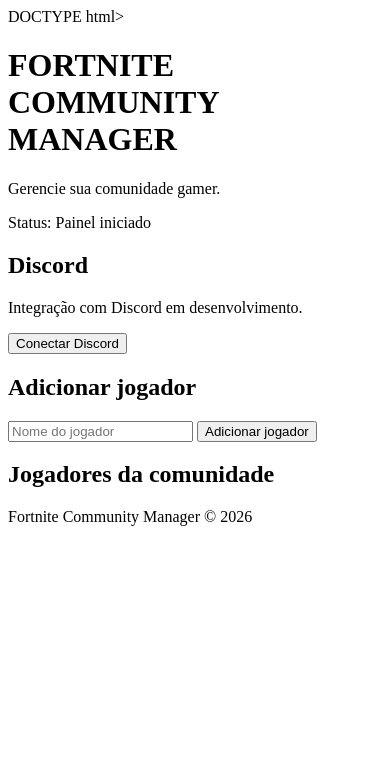
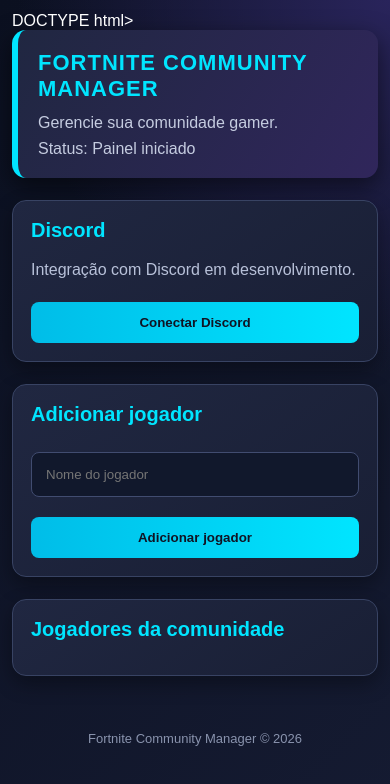
Before and after one commit to LeaoOliveira10-bit/fortnite-community, a plain HTML site: page index.html in a window 390 px wide. Drawn offline with Linux system fonts and the light colour scheme.

Commit message:
Atualizar o style.css

```diff
--- a/style.css
+++ b/style.css
@@ -1,6 +1,90 @@
 
-/* RANKING E SELEÇÃO DE JOGADORES */
+/* FORTNITE COMMUNITY MANAGER - V2 */
 
+* {
+  box-sizing: border-box;
+  margin: 0;
+  padding: 0;
+}
+
+body {
+  min-height: 100vh;
+  padding: 24px;
+  background:
+    radial-gradient(circle at top right, #29245b, transparent 40%),
+    linear-gradient(135deg, #0b1020, #151b32);
+  color: #fff;
+  font-family: Arial, sans-serif;
+}
+
+/* CABEÇALHO */
+
+header {
+  padding: 30px;
+  background: linear-gradient(120deg, #202741, #30265b);
+  border-left: 6px solid #00e5ff;
+  border-radius: 14px;
+  box-shadow: 0 8px 25px #0008;
+}
+
+h1 {
+  color: #00e5ff;
+  font-size: 27px;
+  font-weight: 900;
+  margin-bottom: 12px;
+  letter-spacing: 1px;
+}
+
+header p {
+  margin-top: 8px;
+  color: #c5cce0;
+}
+
+/* CARTÕES */
+
+.card {
+  padding: 25px;
+  margin-top: 22px;
+  background: linear-gradient(145deg, #202741, #191f35);
+  border: 1px solid #384363;
+  border-radius: 14px;
+  box-shadow: 0 8px 20px #0005;
+}
+
+h2 {
+  color: #00e5ff;
+  font-size: 20px;
+  margin-bottom: 16px;
+}
+
+.card p {
+  color: #b8c1d9;
+  margin-bottom: 10px;
+  line-height: 1.5;
+}
+
+/* BOTÕES */
+
+button {
+  padding: 13px 20px;
+  margin-top: 10px;
+  background: linear-gradient(90deg, #00bde8, #00e5ff);
+  color: #101323;
+  border: none;
+  border-radius: 8px;
+  font-weight: 900;
+  cursor: pointer;
+  transition: 0.2s;
+}
+
+button:hover {
+  transform: translateY(-2px);
+  box-shadow: 0 0 18px #00e5ff66;
+}
+
+/* CAMPOS */
+
+input,
 select {
   width: 100%;
   padding: 14px;
@@ -9,26 +93,73 @@ select {
   color: white;
   border: 1px solid #414c70;
   border-radius: 8px;
+  outline: none;
 }
 
-#ranking {
-  padding-left: 25px;
+input:focus,
+select:focus {
+  border-color: #00e5ff;
 }
 
-#ranking li {
-  padding: 15px;
-  margin: 10px 0;
-  background: linear-gradient(90deg, #303954, #202741);
+/* LISTAS */
+
+ul,
+ol {
+  padding-left: 24px;
+}
+
+li {
+  padding: 14px;
+  margin: 9px 0;
+  background: #303954;
+  border-radius: 8px;
   border-left: 4px solid #00e5ff;
+  color: white;
 }
 
 #ranking li:first-child {
   border-left-color: #ffd700;
+  background: linear-gradient(90deg, #51451f, #303954);
 }
+
+/* BOTÃO REMOVER */
 
 #players button {
   display: block;
-  margin-top: 10px;
-  background: #ff5364;
+  background: #e84c65;
   color: white;
 }
+
+/* RODAPÉ */
+
+footer {
+  margin-top: 35px;
+  padding: 20px;
+  color: #8993ad;
+  text-align: center;
+  font-size: 13px;
+}
+
+/* RESPONSIVIDADE */
+
+@media (max-width: 600px) {
+  body {
+    padding: 12px;
+  }
+
+  header {
+    padding: 20px;
+  }
+
+  h1 {
+    font-size: 22px;
+  }
+
+  .card {
+    padding: 18px;
+  }
+
+  button {
+    width: 100%;
+  }
+}
```
